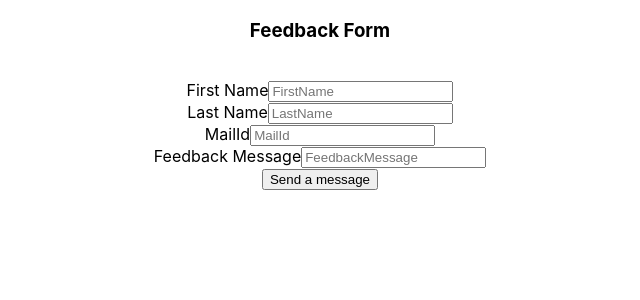
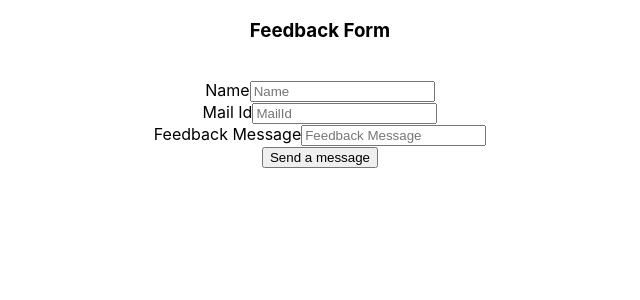
Before and after one commit to Aishwarya120111/Amplift_One, a React (Create React App) app: page /feedback in a window 1280 px wide. Shown: the top 300 px of the page, without its empty margins (320-960 px from the left). Built offline with nearby package versions, Linux system fonts and the light colour scheme; no server answers; what aws-amplify would draw is missing.

Commit message:
Changes in frontend

```diff
--- a/src/Feedback.js
+++ b/src/Feedback.js
@@ -12,8 +12,8 @@ Amplify.configure(awsExports);
 async function addContact() {
   const data = {
     body: {
-      FirstName: formState.FirstName,
-      LastName: formState.LastName,
+      Name: formState.Name,
+
       Mailid: formState.Mailid,
       FeedbackMessage: formState.FeedbackMessage
     }
@@ -25,7 +25,7 @@ async function addContact() {
   alert('Mail sent');
 }
 
-const formState = { FirstName: '', LastName:'', Mailid: '', FeedbackMessage: '' };
+const formState = { Name: '',  Mailid: '', FeedbackMessage: '' };
 
 function updateFormState(key, value) {
   formState[key] = value;
@@ -34,7 +34,7 @@ function updateFormState(key, value) {
 function Feedback() {
   const { search } = useLocation();
   console.log(search);
-  const {firstname,lastname, email} = queryString.parse(search);
+  const {name, email} = queryString.parse(search);
 
   return (
     <Container>
@@ -43,20 +43,20 @@ function Feedback() {
       <br/>
         <Form>
           <Form.Group>
-            <Form.Label>First Name</Form.Label>
-            <Form.Control placeholder="FirstName" value= {firstname} onChange={updateFormState('FirstName', firstname)} />
+            <Form.Label>Name</Form.Label>
+            <Form.Control placeholder="Name" value= {name} onChange={updateFormState('Name', name)} />
           </Form.Group>
-          <Form.Group>
+          {/* <Form.Group>
             <Form.Label>Last Name</Form.Label>
             <Form.Control placeholder="LastName" value={lastname} onChange={updateFormState('LastName', lastname)} />
-          </Form.Group>
+          </Form.Group> */}
           <Form.Group>
-            <Form.Label>MailId</Form.Label>
+            <Form.Label>Mail Id</Form.Label>
             <Form.Control placeholder="MailId" value={email} onChange={updateFormState('Mailid', email)} />
           </Form.Group>
           <Form.Group>
             <Form.Label>Feedback Message</Form.Label>
-            <Form.Control placeholder="FeedbackMessage" onChange={e => updateFormState('FeedbackMessage', e.target.value)} />
+            <Form.Control placeholder="Feedback Message" onChange={e => updateFormState('FeedbackMessage', e.target.value)} />
           </Form.Group>
           <Button onClick={addContact}>Send a message</Button>
         </Form>
```
Also changed, not shown: 1 other file (tests, documents, lock files or other folders).
